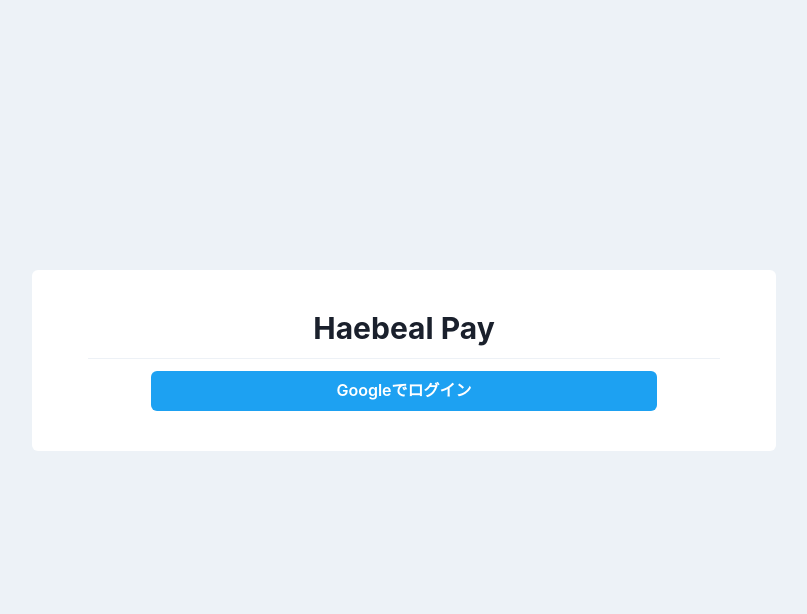
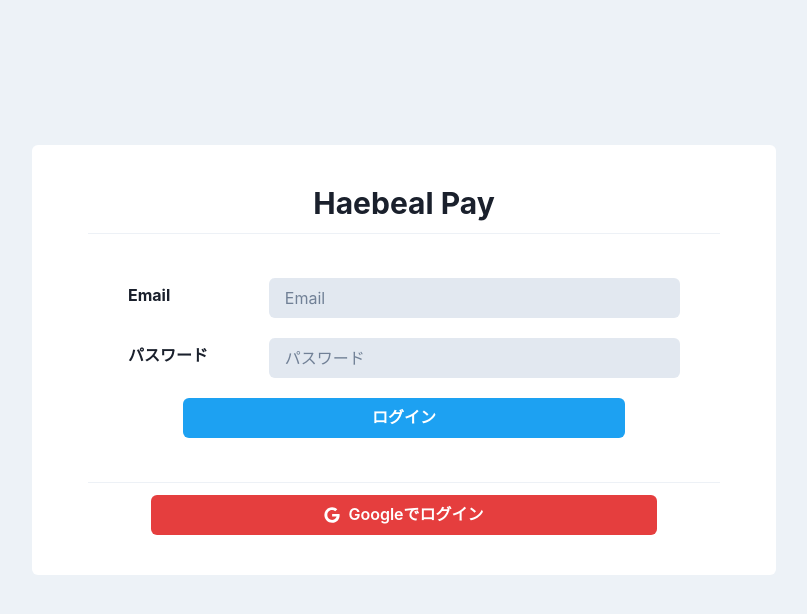
Before and after one commit to Haebeal/haebeal-pay, a React (Vite) app: page /signin in a window 1280 px wide. Shown: the top 614 px of the page, without its empty margins (236-1043 px from the left). Built offline with nearby package versions, Linux system fonts and the light colour scheme; no server answers; the database is empty.

Commit message:
feat: パスワードを使用してログインができるように変更

```diff
--- a/src/hooks/useAuth.ts
+++ b/src/hooks/useAuth.ts
@@ -2,9 +2,11 @@ import {
   GoogleAuthProvider,
   linkWithPopup,
   onAuthStateChanged,
+  signInWithEmailAndPassword,
   signInWithPopup,
   signOut,
   unlink,
+  updateEmail,
   updatePassword,
   User,
 } from "firebase/auth";
@@ -34,12 +36,20 @@ export const useAuth = () => {
 
   const { refreshUsers } = useUsers();
 
-  const signin = useCallback(async () => {
+  const signinWithGoogle = useCallback(async () => {
     const provider = new GoogleAuthProvider();
     provider.addScope("https://www.googleapis.com/auth/userinfo.email");
     await signInWithPopup(auth, provider);
     refreshCurrentUser();
   }, []);
+
+  const signinWithPassword = useCallback(
+    async (data: { email: string; password: string }) => {
+      await signInWithEmailAndPassword(auth, data.email, data.password);
+      refreshCurrentUser();
+    },
+    []
+  );
 
   const signout = useCallback(async () => {
     await signOut(auth);
@@ -58,11 +68,13 @@ export const useAuth = () => {
   const updateEmailAndPassword = useCallback(
     async (data: { email: string; password: string }) => {
       if (currentUser) {
-        const docRef = doc(firestore, "profiles", currentUser.uid);
-        await updateDoc(docRef, {
-          email: data.email,
-        });
-        if (data.password) await updatePassword(currentUser, data.password);
+        await updateEmail(currentUser, data.email);
+        refreshCurrentUser();
+        if (data.password) {
+          await updatePassword(currentUser, data.password);
+        }
+        refreshCurrentUser();
+        refreshUsers();
       }
     },
     []
@@ -93,7 +105,8 @@ export const useAuth = () => {
 
   return {
     currentUser,
-    signin,
+    signinWithGoogle,
+    signinWithPassword,
     signout,
     updateUserProfile,
     updateEmailAndPassword,
--- a/src/pages/signin/index.tsx
+++ b/src/pages/signin/index.tsx
@@ -4,14 +4,55 @@ import {
   Center,
   Container,
   Divider,
+  FormControl,
+  FormLabel,
   Heading,
+  Input,
+  Stack,
   VStack,
+  useToast,
 } from "@chakra-ui/react";
+import { FaGoogle } from "react-icons/fa";
 import { Navigate } from "react-router-dom";
 import { useAuth } from "@/hooks/useAuth";
+import { useForm, SubmitHandler } from "react-hook-form";
+import { AuthError } from "firebase/auth";
+
+interface PasswordFormProps {
+  email: string;
+  password: string;
+}
 
 export const SigninPage = () => {
-  const { signin, currentUser } = useAuth();
+  const toast = useToast();
+  const { signinWithPassword, signinWithGoogle, currentUser } = useAuth();
+  const {
+    register,
+    handleSubmit,
+    formState: { errors },
+  } = useForm<PasswordFormProps>();
+  const onSubmit: SubmitHandler<PasswordFormProps> = async (formData) => {
+    try {
+      await signinWithPassword(formData);
+      toast({
+        title: "ログインしました",
+        status: "success",
+      });
+    } catch (error: any) {
+      const authError = error as AuthError;
+      if (authError.code === "auth/user-not-found") {
+        toast({
+          status: "error",
+          title: "ユーザーが存在しません",
+        });
+      } else {
+        toast({
+          status: "error",
+          title: authError.message,
+        });
+      }
+    }
+  };
 
   if (currentUser) {
     return <Navigate to="/" />;
@@ -24,7 +65,72 @@ export const SigninPage = () => {
           <VStack gap={3}>
             <Heading size="lg">Haebeal Pay</Heading>
             <Divider />
-            <Button minW="80%" colorScheme="twitter" onClick={signin}>
+            <VStack
+              bg="white"
+              rounded="md"
+              w="full"
+              px={10}
+              py={8}
+              gap={5}
+              as="form"
+              onSubmit={handleSubmit(onSubmit)}
+            >
+              <FormControl isInvalid={errors.email ? true : false}>
+                <Stack direction={{ base: "column", md: "row" }}>
+                  <Heading
+                    w={{ base: "", md: "30%" }}
+                    as={FormLabel}
+                    pt={2}
+                    size="sm"
+                    noOfLines={1}
+                  >
+                    Email
+                  </Heading>
+                  <Input
+                    placeholder="Email"
+                    {...register("email")}
+                    noOfLines={1}
+                    size="md"
+                    bg="gray.200"
+                    border="none"
+                    type="email"
+                    required
+                  />
+                </Stack>
+              </FormControl>
+              <FormControl isInvalid={errors.password ? true : false}>
+                <Stack direction={{ base: "column", md: "row" }}>
+                  <Heading
+                    w={{ base: "", md: "30%" }}
+                    as={FormLabel}
+                    pt={2}
+                    size="sm"
+                    noOfLines={1}
+                  >
+                    パスワード
+                  </Heading>
+                  <Input
+                    placeholder="パスワード"
+                    {...register("password")}
+                    noOfLines={1}
+                    size="md"
+                    bg="gray.200"
+                    border="none"
+                    type="password"
+                  />
+                </Stack>
+              </FormControl>
+              <Button minW="80%" colorScheme="twitter" type="submit">
+                ログイン
+              </Button>
+            </VStack>
+            <Divider />
+            <Button
+              minW="80%"
+              colorScheme="red"
+              onClick={signinWithGoogle}
+              leftIcon={<FaGoogle />}
+            >
               Googleでログイン
             </Button>
           </VStack>
```
Also changed, not shown: 1 other file (tests, documents, lock files or other folders).
